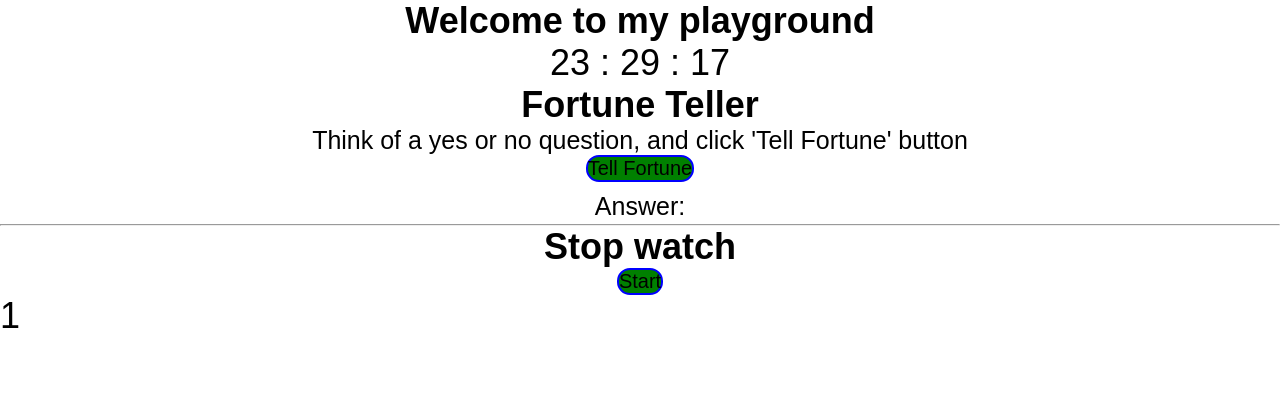
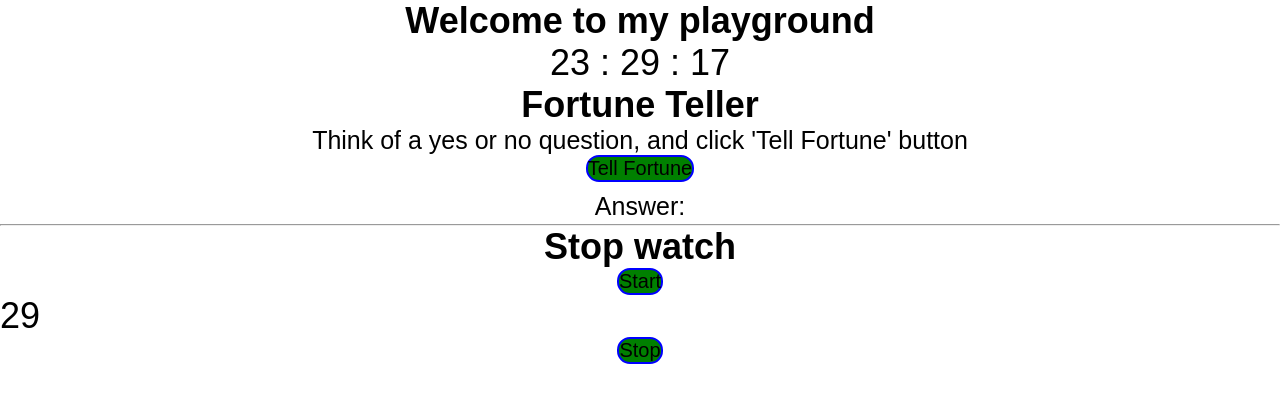
Before and after one commit to evagolabek/playground, a plain HTML site: page index.html in a window 1280 px wide. Both pictures are taken after a click on the button "Start". Drawn offline with Linux system fonts and the light colour scheme.

Commit message:
start and stop applied

```diff
--- a/index.html
+++ b/index.html
@@ -29,6 +29,7 @@
    <h1> Stop watch </h1>
    <button onclick="count_up()">Start</button>
    <div id="time">0</div>
+   <button onclick="stop()">Stop</button>
 
   </body>
 </html>
--- a/script.js
+++ b/script.js
@@ -37,6 +37,7 @@ function $(id,val) {
 window.onload=init;
 
 //////////////////////////////////////////////////////////
+
 var tell_fortune = function(){
   var random_number = Math.random() * 2;
 
@@ -62,7 +63,22 @@ var tell_fortune = function(){
 var time = 0;
 
 var count_up = function(){
-  time = time + 1;
 
-  document.getElementById('time').innerHTML = time;
+  if(keep_counting ==true){
+
+    time = time + 1;
+
+    document.getElementById('time').innerHTML = time;
+
+    setTimeout(count_up,100);
+  }
+  else{
+    keep_counting = true;
+  }
 }
+
+var keep_counting = true;
+
+var stop = function(){
+  keep_counting = false;
+}
```
